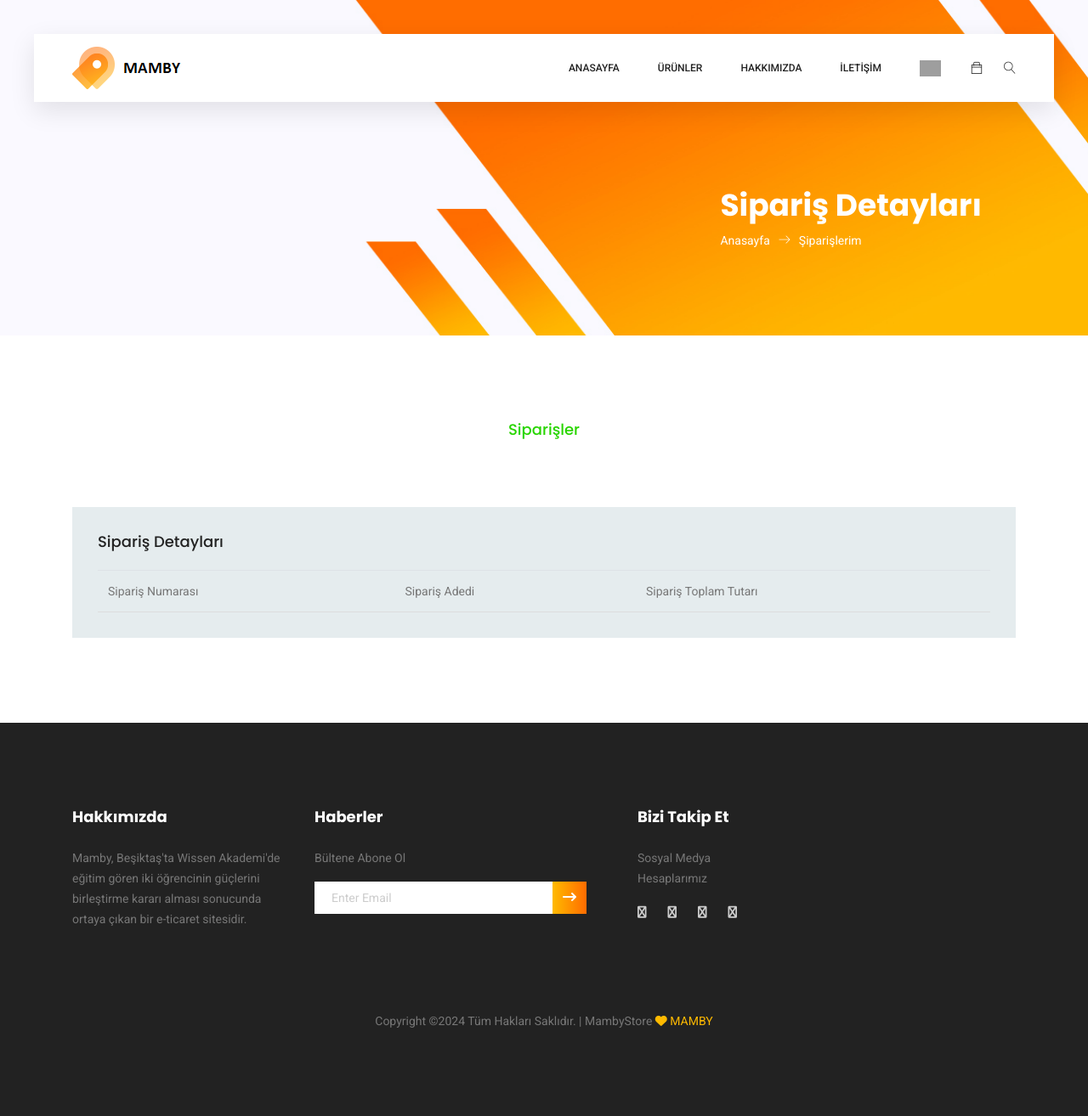
After one commit to mahirbugray/MAMBY-ECommerce-UI, an ASP.NET Core app: template MAMBY.UI/Views/Profile/OrderProfile.cshtml in a window 1280 px wide. The commit adds this page. Shown: the whole page at 85% size. Run offline with ASP.NET Core 8, Linux system fonts and the light colour scheme; the template is opened without the code that fills it, so the values that code supplies are empty; grey boxes are pictures that could not be loaded.

Commit message:
projectfinish

```diff
--- /dev/null
+++ b/MAMBY.UI/Views/Profile/OrderProfile.cshtml
@@ -0,0 +1,57 @@
+@model List<SaleViewModel>
+
+@{
+    ViewData["Title"] = "OrderProfile";
+    Layout = "~/Views/Shared/_HomeLayout.cshtml";
+}
+
+<!-- Start Banner Area -->
+<section class="banner-area organic-breadcrumb">
+    <div class="container">
+        <div class="breadcrumb-banner d-flex flex-wrap align-items-center justify-content-end">
+            <div class="col-first">
+                <h1>Sipariş Detayları</h1>
+                <nav class="d-flex align-items-center">
+                    <a asp-action="Index" asp-controller="Home">Anasayfa<span class="lnr lnr-arrow-right"></span></a>
+                    <a href="#">Şiparişlerim</a>
+                </nav>
+            </div>
+        </div>
+    </div>
+</section>
+<section class="order_details section_gap">
+    <div class="container">
+        <h2 class="title_confirmation">Siparişler</h2>
+        <div class="order_details_table">
+            <h2>Sipariş Detayları</h2>
+            <div class="table-responsive">
+                <table class="table">
+                    <thead>
+                        <tr>
+                            <th scope="col">Sipariş Numarası</th>
+                            <th scope="col">Sipariş Adedi</th>
+                            <th scope="col">Sipariş Toplam Tutarı</th>
+                        </tr>
+                    </thead>
+                    <tbody>
+                        @foreach (var orderDetail in Model)
+                        {
+                            <tr>
+                                <td>
+                                    <p>@orderDetail.Id</p>
+                                </td>
+
+                                <td>
+                                    <h5>x @orderDetail.TotalQuantity</h5>
+                                </td>
+                                <td>
+                                    <p>₺ @orderDetail.TotalPrice</p>
+                                </td>
+                            </tr>
+                        }
+                    </tbody>
+                </table>
+            </div>
+        </div>
+    </div>
+</section>
```
Also changed, not shown: MAMBY.UI/Controllers/ProfileController.cs (+22 -0 lines), MAMBY.UI/Views/Home/Index.cshtml (+10 -7 lines), MAMBY.UI/Views/Profile/Index.cshtml (+6 -49 lines).
